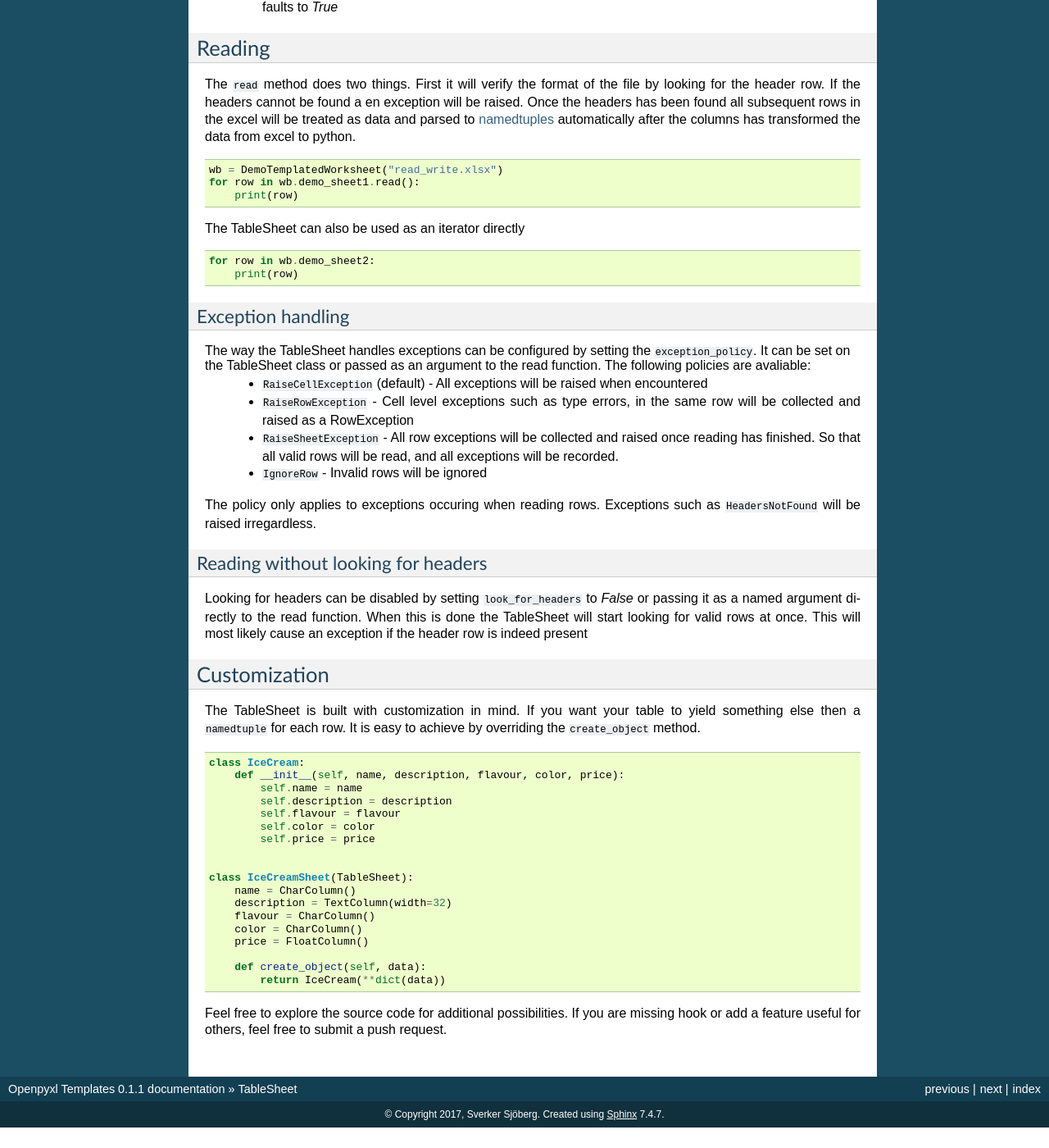
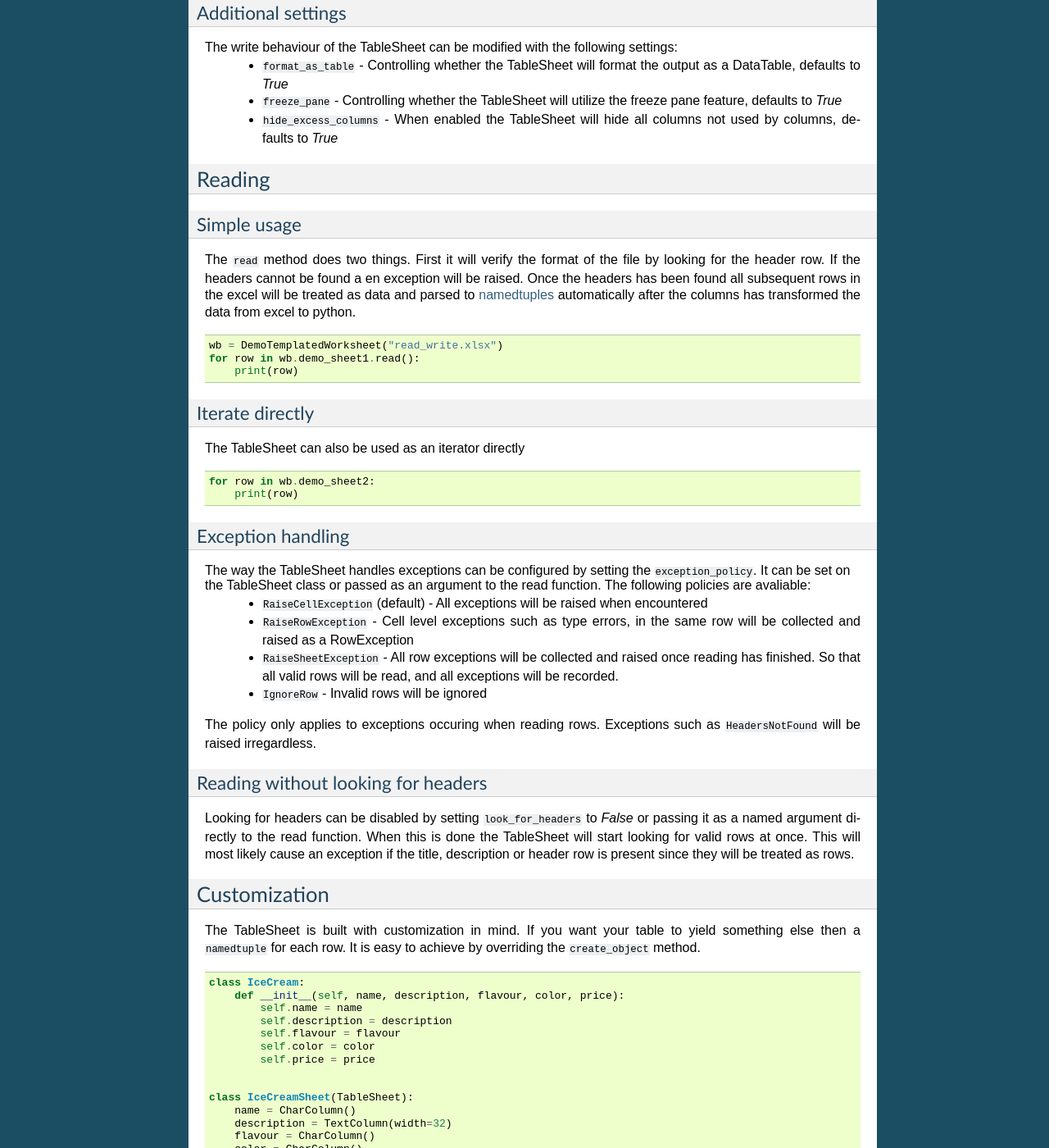
Before and after one commit to SverkerSbrg/openpyxl-templates, a Sphinx documentation site: the page built from docs/table_sheet/table_sheet.rst, in a window 1280 px wide and 1400 px high, scrolled down 3318 px. Shown: the whole window at 82% size. Built offline with Sphinx 7.4.7, drawn with Linux system fonts in a browser that asks for light colours; pages that are not in the unit, such as notebooks, are missing from menus; before the commit the page ends 4693 px from its top, so only the background shows below that; some of the changed text lies outside the part shown.

Commit message:
Docs update

```diff
--- a/docs/table_sheet/table_sheet.rst
+++ b/docs/table_sheet/table_sheet.rst
@@ -8,6 +8,7 @@
 --------------------------
 
 The ``TableSheet`` recognizes the following elements:
+
  * **Title** (optional) - A bold header for the Data Table
  * **Description** (optional) - A smaller description intended for simple instructions
  * **Columns** - The Columns in the datatable, which in turn is made up of **headers** and **rows**
@@ -49,8 +50,11 @@
 
 Writing
 -------
+Simple usage
+^^^^^^^^^^^^
 
 Writing is done by an iterable of objects to the write function and optionally a title and/or description. The write function will then:
+
     * Prepare the workbook by registering all required styles, data validation etc.
     * Write title, and description if they are supplied
     * Create the headers and rows
@@ -70,6 +77,7 @@
 ^^^^^^^
 
 The TableSheet has two style attributes:
+
     * ``tile_style`` - Name of the style to be used for the title, defaults to *"Title"*
     * ``description_style`` - Name of the style to be used for the description, defaults to *"Description"*
 
@@ -90,10 +98,17 @@
 
 Reading
 -------
+
+Simple usage
+^^^^^^^^^^^^
+
 The ``read`` method does two things. First it will verify the format of the file by looking for the header row. If the headers cannot be found a en exception will be raised. Once the headers has been found all subsequent rows in the excel will be treated as data and parsed to `namedtuples <https://docs.python.org/3/library/collections.html#collections.namedtuple>`_ automatically after the columns has transformed the data from excel to python.
 
 .. literalinclude:: ../examples/table_sheet_write_read.py
     :lines: 64-66
+
+Iterate directly
+^^^^^^^^^^^^^^^^
 
 The TableSheet can also be used as an iterator directly
 
@@ -113,7 +128,7 @@
 
 Reading without looking for headers
 ^^^^^^^^^^^^^^^^^^^^^^^^^^^^^^^^^^^
-Looking for headers can be disabled by setting ``look_for_headers`` to *False* or passing it as a named argument directly to the read function. When this is done the TableSheet will start looking for valid rows at once. This will most likely cause an exception if the header row is indeed present
+Looking for headers can be disabled by setting ``look_for_headers`` to *False* or passing it as a named argument directly to the read function. When this is done the TableSheet will start looking for valid rows at once. This will most likely cause an exception if the title, description or header row is present since they will be treated as rows.
 
 Customization
 -------------
```
Also changed, not shown: other parts of docs/table_sheet/table_sheet.rst (+3 -0 lines).
